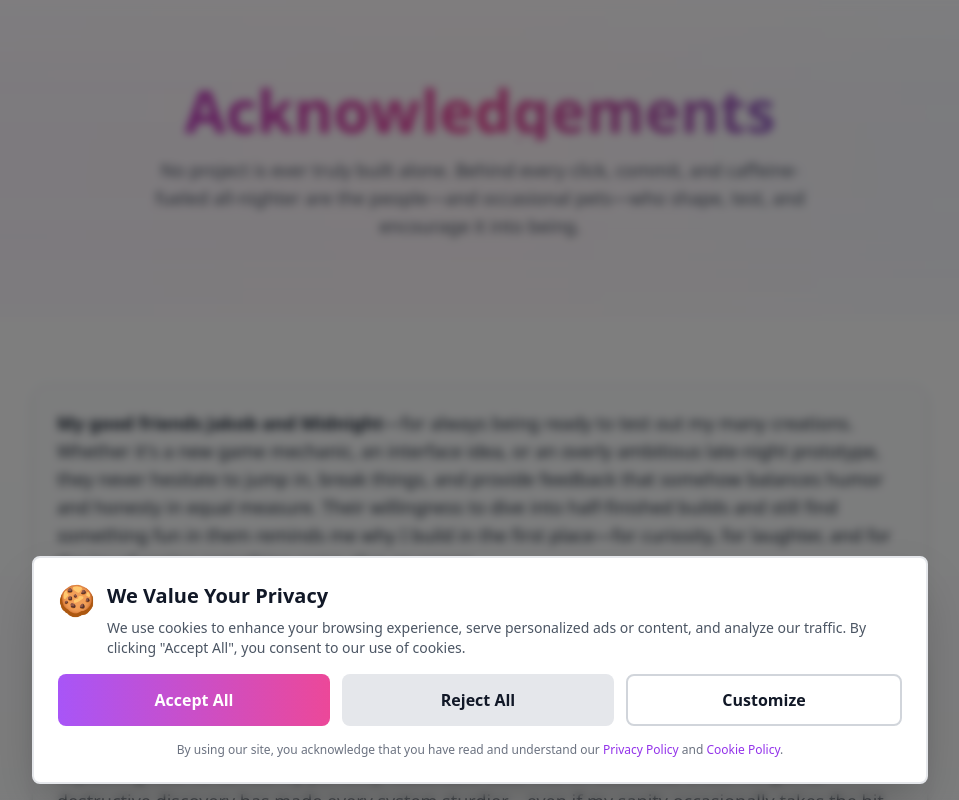
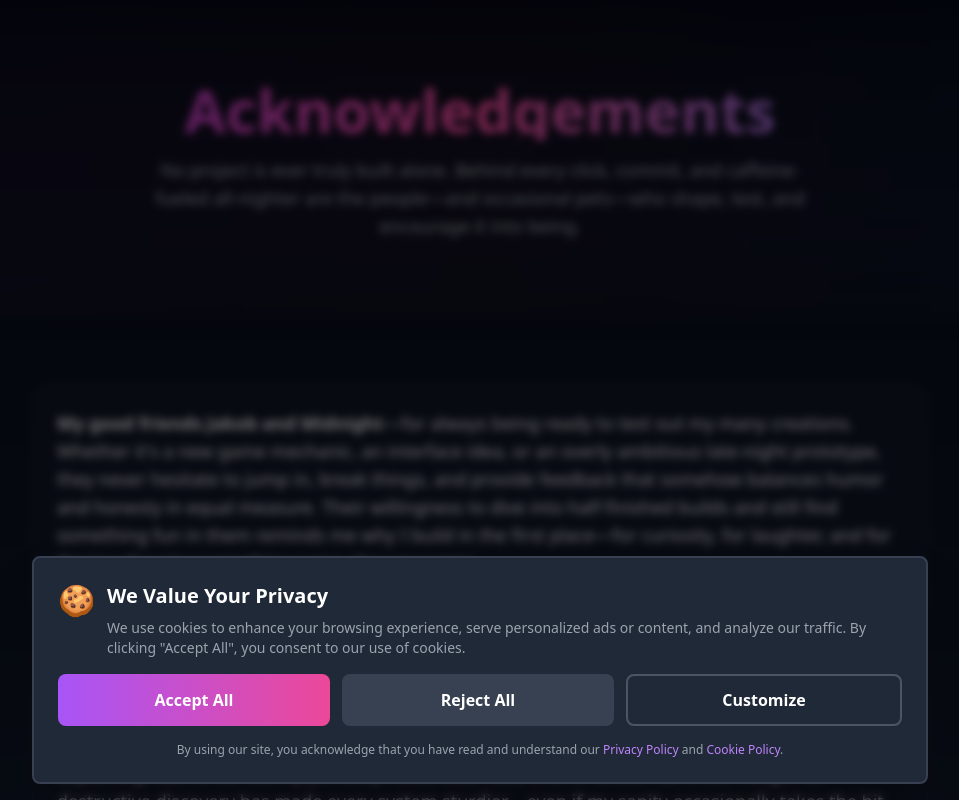
Before and after one commit to jpbranski/clickfluencer-idle, a Next.js app: page /acknowledgements in a window 1280 px wide. Shown: the top 800 px of the page, without its empty margins (160-1119 px from the left). Built offline with nearby package versions, Linux system fonts and the light colour scheme; no server answers.

Commit message:
fixed theme switch

```diff
--- a/src/app/globals.css
+++ b/src/app/globals.css
@@ -82,11 +82,6 @@
   /* Gradient text */
   .gradient-text {
     @apply bg-clip-text text-transparent bg-gradient-to-r from-purple-600 to-pink-600 dark:from-purple-400 dark:to-pink-400;
-  }
-
-  /* Card */
-  .card {
-    @apply rounded-lg border border-gray-200 dark:border-gray-700 bg-white dark:bg-gray-800 text-gray-900 dark:text-gray-100 shadow-sm;
   }
 
   /* Glass effect */
@@ -197,3 +192,83 @@
     opacity: 0;
   }
 }
+
+/* -------------------------------------------------------
+   THEME-DRIVEN UTILITIES
+------------------------------------------------------- */
+@layer utilities {
+  /* === Theme semantic utilities === */
+
+  /* Background layers */
+  .bg-background { background: var(--background); } /* allows gradients */
+  .bg-surface    { background-color: var(--surface); }
+  .bg-card       { background-color: var(--card); }
+
+  /* Text colors */
+  .text-foreground { color: var(--foreground); }
+  .text-muted      { color: var(--muted); }
+  .text-accent-foreground { color: var(--accent-foreground); }
+
+  /* Borders */
+  .border-border { border-color: var(--border); }
+
+  /* Accent helpers */
+  .bg-accent   { background-color: var(--accent); }
+  .ring-accent { --tw-ring-color: var(--accent); }
+  .shadow-accent { box-shadow: 0 0 12px var(--accent); }
+
+  /* === Common component patterns === */
+
+  /* Card base (final semantic version) */
+  .card {
+    background-color: var(--card);
+    border: 1px solid var(--border);
+    border-radius: 0.75rem; /* rounded-xl */
+  }
+
+  /* Buttons */
+  .btn {
+    @apply inline-flex items-center justify-center px-3 py-2 rounded-md text-sm font-medium transition;
+  }
+
+  .btn-accent {
+    @apply btn hover:opacity-90;
+    background-color: var(--accent);
+    color: var(--accent-foreground);
+  }
+
+  .btn-muted {
+    @apply btn hover:opacity-90;
+    background-color: var(--border);
+    color: var(--muted);
+  }
+
+  /* Badges */
+  .badge {
+    @apply text-xs px-2 py-1 rounded-full;
+  }
+
+  .badge-accent {
+    @apply badge;
+    background-color: var(--accent);
+    color: var(--accent-foreground);
+  }
+
+  .badge-muted {
+    @apply badge;
+    background-color: var(--border);
+    color: var(--foreground);
+    opacity: 0.7;
+  }
+
+  /* Optional text transparency helpers */
+  .text-foreground-dimmed {
+    color: var(--foreground);
+    opacity: 0.7;
+  }
+
+  .text-muted-strong {
+    color: var(--muted);
+    opacity: 0.9;
+  }
+}
--- a/src/app/layout.tsx
+++ b/src/app/layout.tsx
@@ -13,48 +13,16 @@ const inter = Inter({
   variable: '--font-inter',
 });
 
+const GA_ID = process.env.NEXT_PUBLIC_GTAG_ID;
+
 export const metadata: Metadata = {
   title: 'Clickfluencer Idle - Build Your Social Media Empire',
   description:
     'An incremental idle game where you build your social media empire from a single click to becoming the ultimate digital influencer.',
-  keywords: [
-    'idle game',
-    'incremental game',
-    'clicker game',
-    'social media',
-    'influencer',
-  ],
-  authors: [{ name: 'Clickfluencer Team' }],
-  creator: 'Clickfluencer Team',
-  publisher: 'Clickfluencer Team',
-  manifest: '/manifest.webmanifest',
-  appleWebApp: {
-    capable: true,
-    statusBarStyle: 'default',
+  openGraph: {
     title: 'Clickfluencer Idle',
-  },
-  formatDetection: { telephone: false },
-  openGraph: {
-    type: 'website',
-    siteName: 'Clickfluencer Idle',
-    title: 'Clickfluencer Idle - Build Your Social Media Empire',
-    description:
-      'An incremental idle game where you build your social media empire.',
-    images: [
-      {
-        url: '/og-image.png',
-        width: 1200,
-        height: 630,
-        alt: 'Clickfluencer Idle',
-      },
-    ],
-  },
-  twitter: {
-    card: 'summary_large_image',
-    title: 'Clickfluencer Idle - Build Your Social Media Empire',
-    description:
-      'An incremental idle game where you build your social media empire.',
-    images: ['/og-image.png'],
+    description: 'An incremental idle game where you build your social media empire.',
+    images: [{ url: '/og-image.png', width: 1200, height: 630 }],
   },
 };
 
@@ -69,15 +37,29 @@ export const viewport: Viewport = {
   userScalable: false,
 };
 
-export default function RootLayout({
-  children,
-}: {
-  children: React.ReactNode;
-}) {
+export default function RootLayout({ children }: { children: React.ReactNode }) {
   return (
     <html lang="en" className={inter.variable}>
       <head>
-        {/* ✅ Pre-paint theme loader — runs before anything renders */}
+        {/* ✅ Google Analytics */}
+        {GA_ID && (
+          <>
+            <Script
+              src={`https://www.googletagmanager.com/gtag/js?id=${GA_ID}`}
+              strategy="afterInteractive"
+            />
+            <Script id="gtag-init" strategy="afterInteractive">
+              {`
+                window.dataLayer = window.dataLayer || [];
+                function gtag(){dataLayer.push(arguments);}
+                gtag('js', new Date());
+                gtag('config', '${GA_ID}');
+              `}
+            </Script>
+          </>
+        )}
+
+        {/* ✅ Pre-paint theme loader */}
         <Script id="load-theme" strategy="beforeInteractive">
           {`
             try {
@@ -89,9 +71,10 @@ export default function RootLayout({
           `}
         </Script>
       </head>
-      <body className="antialiased bg-[var(--background)] text-[var(--foreground)] min-h-screen flex flex-col">
+
+      <body className="antialiased bg-background text-foreground min-h-screen flex flex-col">
         <GameProvider>
-          <div className="flex-1">{children}</div>
+          <main className="flex-1">{children}</main>
           <Footer />
           <CookieConsent />
         </GameProvider>
--- a/src/components/ThemeCard.tsx
+++ b/src/components/ThemeCard.tsx
@@ -1,7 +1,7 @@
 'use client';
 
 import { useThemeManager } from '@/hooks/useThemeManager';
-import { Theme } from '@/types/theme';
+import type { Theme } from '@/types/theme';
 
 interface ThemeCardProps {
   theme: Theme;
@@ -23,66 +23,54 @@ export function ThemeCard({
   const { changeTheme } = useThemeManager();
 
   const handleActivate = () => {
-    // run your game logic
-    onActivate();
-    // apply the visual theme
-    changeTheme(theme.id || theme.displayName);
+    onActivate();               // game logic
+    changeTheme(theme.id);      // visual theme
   };
 
-  const handlePurchase = () => {
-    onPurchase();
-  };
+  const handlePurchase = () => onPurchase();
 
-  const locked = !theme.unlocked;
-  const affordable = canAfford && !locked;
+  const owned = theme.unlocked;
+  const affordable = canAfford && !owned;
 
   return (
     <div
       className={`
         relative flex flex-col items-start justify-between
-        w-full sm:w-60 rounded-xl border-2 p-4
-        transition-all duration-200
-        bg-[var(--card)] text-[var(--foreground)]
-        ${isActive ? 'border-[var(--accent)] shadow-[0_0_12px_var(--accent)]' : 'border-[var(--border)]'}
+        w-full sm:w-60 rounded-xl border-2 p-4 transition-all duration-200
+        bg-card text-foreground
+        ${isActive ? 'border-[var(--accent)] shadow-accent ring-1 ring-accent' : 'border-border'}
       `}
     >
-      {/* Status Badges */}
+      {/* --- Status badges --- */}
       {isActive && (
-        <span className="absolute top-3 right-3 text-xs px-2 py-1 rounded-full bg-[var(--accent)] text-[var(--accent-foreground)]">
-          Active
-        </span>
+        <span className="badge-accent absolute top-3 right-3">Active</span>
       )}
-      {theme.unlocked && !isActive && (
-        <span className="absolute top-3 right-3 text-xs px-2 py-1 rounded-full bg-[var(--border)] text-[var(--foreground)]/70">
-          Owned
-        </span>
+      {!isActive && owned && (
+        <span className="badge-muted absolute top-3 right-3">Owned</span>
       )}
 
-      {/* Theme Preview */}
+      {/* --- Theme preview --- */}
       <div
         className={`
-          h-24 w-full rounded-lg mb-3 border border-[var(--border)]
-          bg-gradient-to-br ${theme.preview || 'from-[var(--accent)]/50 to-[var(--card)]'}
+          h-24 w-full rounded-lg mb-3 border border-border
+          ${theme.preview || 'bg-gradient-to-br from-[var(--accent)]/50 to-[var(--card)]'}
         `}
       />
 
-      {/* Title + Description */}
+      {/* --- Title + description --- */}
       <h3 className="text-lg font-semibold mb-1">{theme.displayName}</h3>
-      <p className="text-sm text-[var(--muted)] leading-snug mb-4">
-        {theme.description || ''}
-      </p>
+      {theme.description && (
+        <p className="text-sm text-muted leading-snug mb-3">
+          {theme.description}
+        </p>
+      )}
 
-      {/* Action Buttons */}
-      {theme.unlocked ? (
+      {/* --- Buttons --- */}
+      {owned ? (
         <button
           onClick={handleActivate}
           disabled={isActive}
-          className={`
-            w-full text-sm font-medium rounded-md px-3 py-2 transition
-            ${isActive
-              ? 'bg-[var(--border)] text-[var(--muted)] cursor-default'
-              : 'bg-[var(--accent)] text-[var(--accent-foreground)] hover:opacity-90'}
-          `}
+          className={`w-full ${isActive ? 'btn-muted cursor-default' : 'btn-accent'}`}
         >
           {isActive ? 'Currently Active' : 'Activate'}
         </button>
@@ -90,14 +78,11 @@ export function ThemeCard({
         <button
           onClick={handlePurchase}
           disabled={!affordable}
-          className={`
-            w-full text-sm font-medium rounded-md px-3 py-2 transition
-            ${affordable
-              ? 'bg-[var(--accent)] text-[var(--accent-foreground)] hover:opacity-90'
-              : 'bg-[var(--border)] text-[var(--muted)] cursor-not-allowed'}
-          `}
+          className={`w-full ${affordable ? 'btn-accent' : 'btn-muted cursor-not-allowed'}`}
         >
-          {affordable ? `Unlock (${theme.cost} 💎)` : `Need ${theme.cost - currentShards} more 💎`}
+          {affordable
+            ? `Unlock (${theme.cost} 💎)`
+            : `Need ${theme.cost - currentShards} more 💎`}
         </button>
       )}
     </div>
--- a/tailwind.config.ts
+++ b/tailwind.config.ts
@@ -1,22 +1,32 @@
-import type { Config } from "tailwindcss";
+import type { Config } from 'tailwindcss';
 
 const config: Config = {
+  darkMode: 'class',
   content: [
-    "./src/app/**/*.{ts,tsx,mdx}",
-    "./src/components/**/*.{ts,tsx,mdx}",
-    "./src/hooks/**/*.{ts,tsx}",
-    "./src/lib/**/*.{ts,tsx}",
-    "./src/game/**/*.{ts,tsx}",
+    './src/app/**/*.{ts,tsx,mdx}',
+    './src/components/**/*.{ts,tsx,mdx}',
+    './src/hooks/**/*.{ts,tsx}',
+    './src/lib/**/*.{ts,tsx}',
+    './src/game/**/*.{ts,tsx}',
   ],
   theme: {
     extend: {
       colors: {
-        background: "var(--background)",
-        foreground: "var(--foreground)",
+        // NOTE: do NOT add background here — your --background can be a gradient.
+        foreground: 'var(--foreground)',
+        // If you want token shortcuts later, add: border, muted, accent, etc.
+        // BUT use utilities for backgrounds so gradients work.
+      },
+      boxShadow: {
+        accent: '0 0 12px var(--accent)',
+      },
+      borderRadius: {
+        xl: '0.75rem',
+        '2xl': '1rem',
       },
       animation: {
-        "pulse-slow": "pulse 3s cubic-bezier(0.4, 0, 0.6, 1) infinite",
-        "bounce-slow": "bounce 2s infinite",
+        'pulse-slow': 'pulse 3s cubic-bezier(0.4, 0, 0.6, 1) infinite',
+        'bounce-slow': 'bounce 2s infinite',
       },
     },
   },
```
Also changed, not shown: src/components/Footer.tsx (+34 -72 lines).
